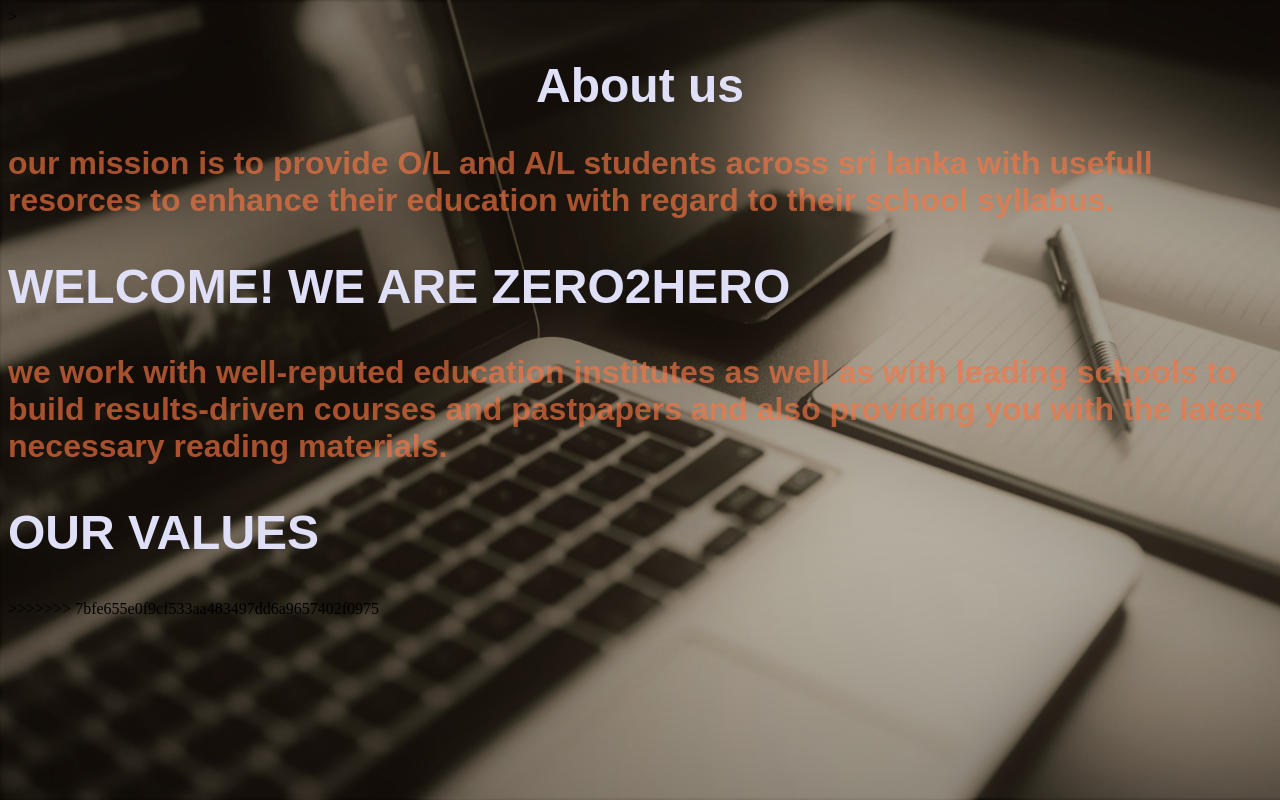
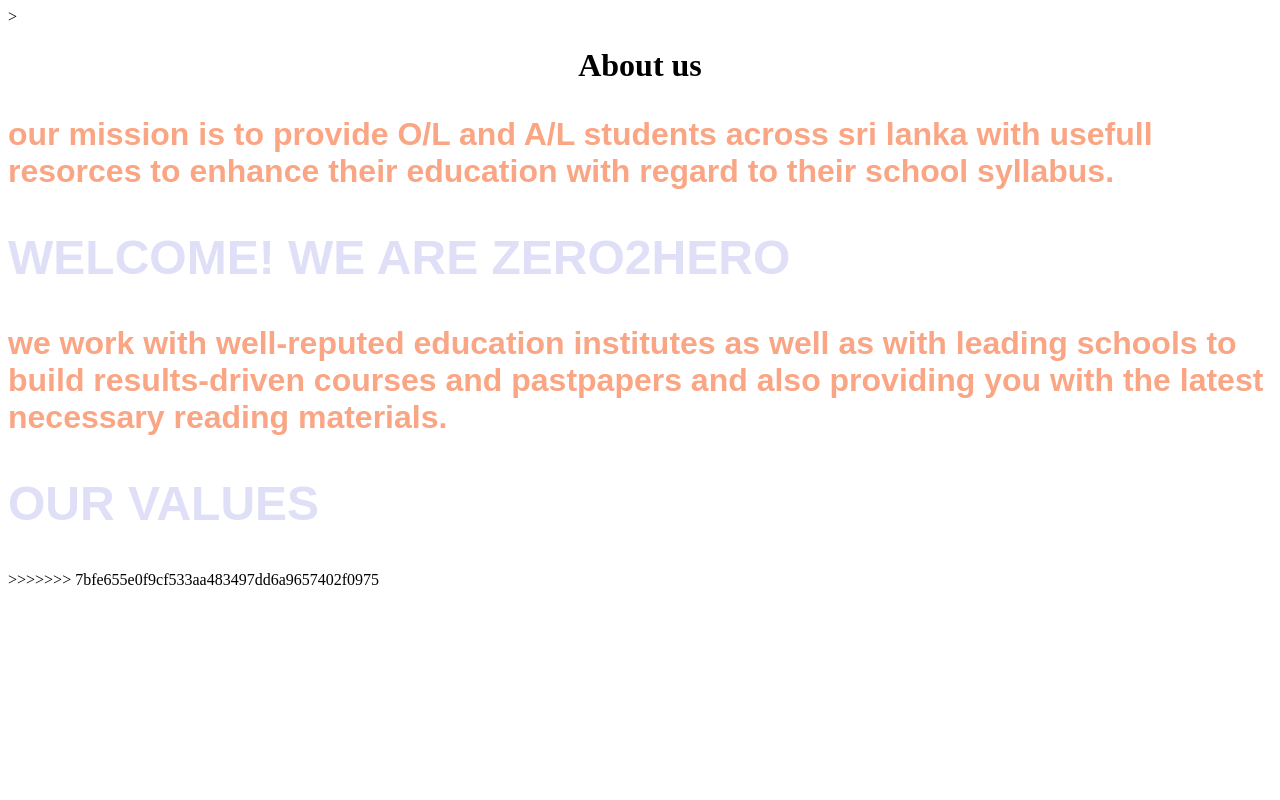
Before and after one commit to damiith/Web-Project, a PHP site: page /common/AboutUs.html in a window 1280 px wide. Run offline with PHP 8.4, Linux system fonts and the light colour scheme.

Commit message:
Update aboutuscss.css

```diff
--- a/common/aboutuscss.css
+++ b/common/aboutuscss.css
@@ -1,16 +1,14 @@
-body{
+.image{
     background-image: url(bgim.jpg);
     background-repeat: no-repeat;
-    background-attachment: fixed;
-    background-size: cover;
+    background-size:cover;
+    width: 100%;
+    height: 100%;
+    margin-top: 0%;
+    z-index: 1;
 
 }
 
-h1 {
-    color: rgb(223, 223, 247);
-    font-size: 300%;
-    font-family: Arial, Helvetica, sans-serif;
-}
 
 p{
     color: rgba(248, 117, 66, 0.651);
```
